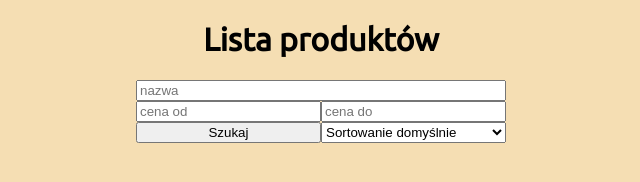
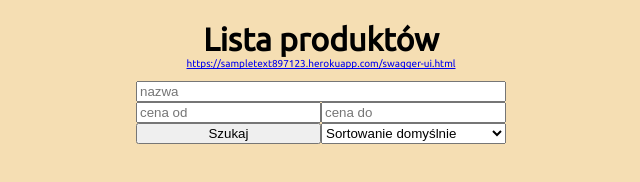
Before and after one commit to Potat0x/FrontendDeploy, a plain HTML site: page src/index.html in a window 1280 px wide. Shown: the whole page, without its empty margins (319-959 px from the left). Drawn offline with Linux system fonts and the light colour scheme; no server answers.

Commit message:
Add link to Swagger UI

```diff
--- a/src/index.html
+++ b/src/index.html
@@ -18,6 +18,10 @@
         <div class="container">
 
                 <h1>Lista produktów</h1>
+                <a id="swagger-link" href="https://sampletext897123.herokuapp.com/swagger-ui.html">
+                        https://sampletext897123.herokuapp.com/swagger-ui.html
+                </a>
+
                 <section class="card">
                         <input type="text" id="search-input" placeholder="nazwa">
                         <input type="text" id="min-price" placeholder="cena od">
--- a/src/style.css
+++ b/src/style.css
@@ -74,3 +74,12 @@ body {
     font-size: 11px;
     color: rgb(32, 32, 32);
 }
+
+h1 {
+    margin-bottom: 0px;
+}
+
+#swagger-link {
+    font-size: 10px;
+    margin-bottom: 12px;
+}
```
